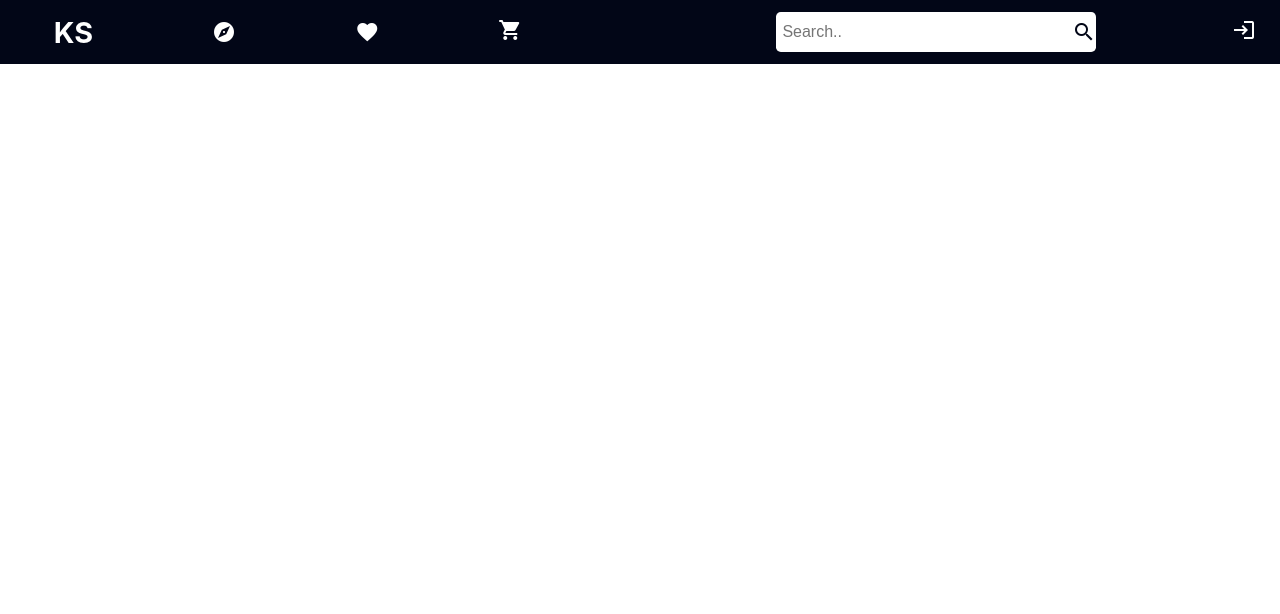
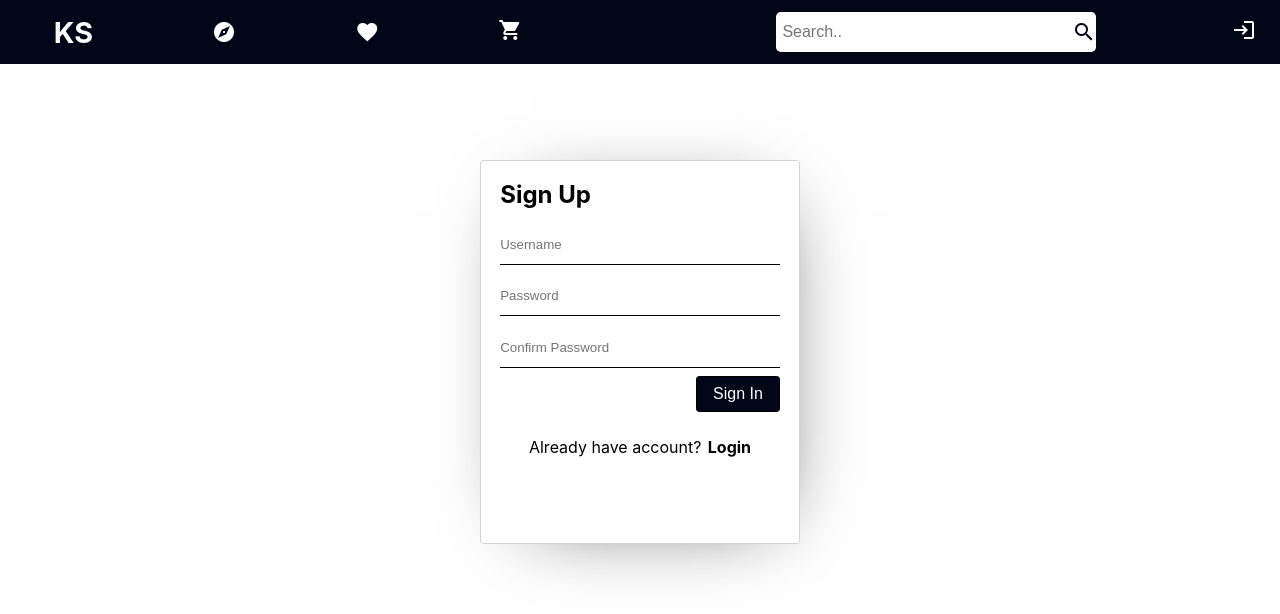
Before and after one commit to RaviPratihast/ecom-kartshop, a React (Create React App) app: page /signIn in a window 1280 px wide. Shown: the top 614 px of the page. Built offline with nearby package versions, Linux system fonts and the light colour scheme.

Commit message:
feat: sign in UI completed

```diff
--- a/src/pages/signIn-page/signIn.css
+++ b/src/pages/signIn-page/signIn.css
@@ -0,0 +1,54 @@
+.sign-in-container {
+  display: flex;
+  flex-direction: column;
+  /* justify-content: center; */
+  /* align-items: center; */
+  margin-top: 10em;
+  border: 1px solid var(--grey-color);
+
+  margin-inline: auto;
+  padding: 1.2em;
+  height: 24em;
+  width: 20em;
+  border-radius: 0.2em;
+  -webkit-box-shadow: 10px 10px 79px -40px rgba(0, 0, 0, 0.75);
+  -moz-box-shadow: 10px 10px 79px -40px rgba(0, 0, 0, 0.75);
+  box-shadow: 10px 10px 79px -40px rgba(0, 0, 0, 0.75);
+}
+.input-container {
+  margin-top: 1em;
+  display: flex;
+  flex-direction: column;
+  gap: 0.7em;
+}
+.input-container input {
+  height: 3em;
+  /* margin: 0 1.2em; */
+  border: none;
+  border-bottom: 0.1em solid black;
+  outline: none;
+  /* font-size: large; */
+}
+.input-button-container {
+  /* border: 1px solid black; */
+  display: flex;
+  justify-content: flex-end;
+}
+
+.input-button-container {
+  margin-top: 0.5em;
+}
+
+.have-account-login-container{
+    display: flex;
+    gap: 0.4em;
+    justify-content: center;
+    align-items: center;
+    margin-top: 1.6em;
+    /* border: 1px solid black; */
+}
+
+.have-account-login-container span{
+    font-weight: 700;
+    cursor: pointer;
+}
--- a/src/pages/signIn-page/signIn.jsx
+++ b/src/pages/signIn-page/signIn.jsx
@@ -1,7 +1,23 @@
 import React from "react";
-
+import { Button, Card } from "../../components/component-index";
 const SignIn = () => {
-  return <div>sign up</div>;
+  return (
+    <div className="sign-in-container">
+      <h2>Sign Up</h2>
+      <div className="input-container">
+        <input type="text" placeholder="Username" />
+        <input type="password" placeholder="Password" />
+        <input type="password" placeholder="Confirm Password" />
+      </div>
+      <div className="input-button-container">
+        <Button>Sign In</Button>
+      </div>
+      <div className="have-account-login-container">
+        <p>Already have account? </p>
+        <span>Login</span>
+      </div>
+    </div>
+  );
 };
 
 export { SignIn };
```
